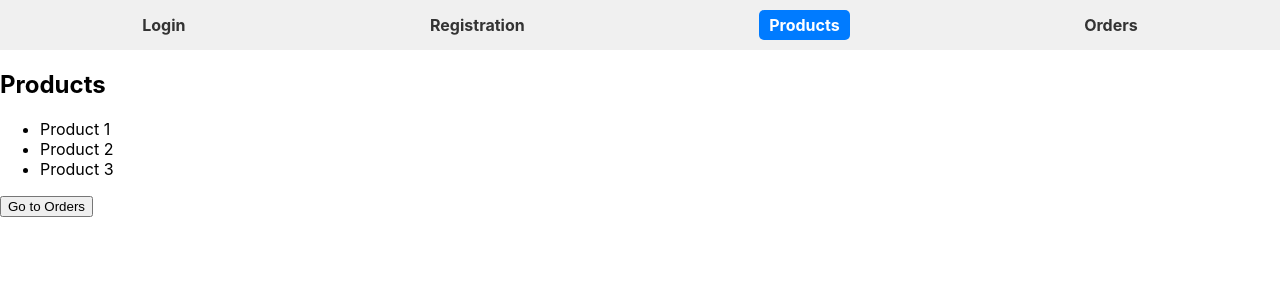
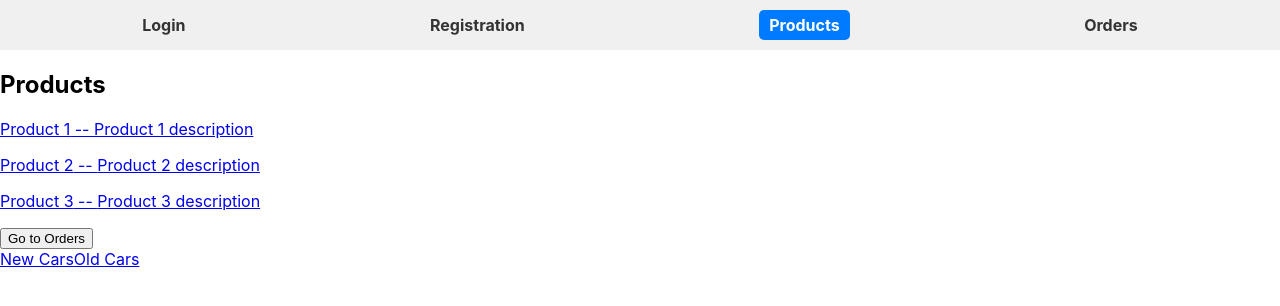
Before and after one commit to CodeCraftersGPT/tileskart3, a React (Create React App) app: page /products in a window 1280 px wide. Shown: the top 306 px of the page. Built offline with nearby package versions, Linux system fonts and the light colour scheme.

Commit message:
react-router-demo

```diff
--- a/src/App.js
+++ b/src/App.js
@@ -20,9 +20,10 @@ import Navigation from './Components/Routing/Navigation';
 import { BrowserRouter as Router, Routes,Route } from 'react-router-dom';
 import Products from './Components/Routing/Products';
 import Orders from './Components/Routing/Orders';
-
-
-
+import ProductDetail from './Components/Routing/ProductDetail';
+import NewCars from './Components/Routing/NewCars';
+import OldCars from './Components/Routing/OldCars';
+import ProtectedComponentWrapper from './Components/Routing/ProtectedComponentWrapper';
 
 
 const employee ={
@@ -47,9 +48,15 @@ function App() {
         <Routes>
           <Route path="/login" element={<Login/>}/>
           <Route path="/registration" element={<Registration/>}/>
-          <Route path="/products" element={<Products/>}/>
-          <Route path="/orders" element={<Orders/>}/>
-
+          <Route path="/products" element={<Products/>}>
+            <Route path="newCars" element={<NewCars/>}/>
+            <Route path="oldCars" element={<OldCars/>}/>
+          </Route>
+          <Route path="/orders" element={ <ProtectedComponentWrapper>
+                <Orders />
+            </ProtectedComponentWrapper>
+}/>
+          <Route path="/product/:id/:name" element={<ProductDetail/>}/>
           <Route path="*" element={<Login/>}/>
 
 
--- /dev/null
+++ b/src/Components/Routing/NewCars.js
@@ -0,0 +1,28 @@
+// define NewCars component with hard coded cars list and display the cars
+
+
+import React from 'react';
+
+function NewCars() {
+
+        // define cars array with id name and price
+        const cars = [
+            { id: 1, name: 'New Car 1', price: 100000 },
+            { id: 2, name: 'New Car 2', price: 200000 },
+            { id: 3, name: 'New Car 3', price: 300000 }
+        ];
+
+        return (
+            <div>
+                <h2>New Cars</h2>
+                {/* display the cars with map */}
+                {cars.map(car => (
+                    <div key={car.id}>
+                        <p>{car.name} -- {car.price}</p>
+                    </div>
+                ))}
+            </div>
+        );
+    }
+
+export default NewCars;
--- /dev/null
+++ b/src/Components/Routing/OldCars.js
@@ -0,0 +1,28 @@
+// define OldCars component with hard coded cars list and display the cars
+
+
+import React from 'react';
+
+function OldCars() {
+
+    // define cars array with id name and price
+    const cars = [
+        { id: 1, name: 'Old Car 1', price: 10000 },
+        { id: 2, name: 'Old Car 2', price: 20000 },
+        { id: 3, name: 'Old Car 3', price: 30000 }
+    ];
+
+    return (
+        <div>
+            <h2>Old Cars</h2>
+            {/* display the cars with map */}
+            {cars.map(car => (
+                <div key={car.id}>
+                    <p>{car.name} -- {car.price}</p>
+                </div>
+            ))}
+        </div>
+    );
+}
+
+export default OldCars;
--- /dev/null
+++ b/src/Components/Routing/ProductDetail.js
@@ -0,0 +1,51 @@
+// define product detail component to display the selected product details
+
+import { useParams,useLocation } from "react-router-dom";
+
+
+ // define product array with id name price and description
+ const products = [
+    { id: 1, name: 'Product 1', price: 100, description: 'Product 1 description', rating: '4.5'},
+    { id: 2, name: 'Product 2', price: 200, description: 'Product 2 description', rating: '4.1' },
+    { id: 3, name: 'Product 3', price: 300, description: 'Product 3 description', rating: '4.3' }
+  ];
+
+function ProductDetail() {
+    // access the id of the product to display
+
+    const { id,name } = useParams();
+
+    // we want to access the query parameter price
+    // const search = window.location.search;
+    const location = useLocation();
+    const params = new URLSearchParams(location.search);
+    const price = params.get('price');
+    const name1 = params.get('name');
+    console.log(price);
+    console.log(name1);
+
+
+
+
+    console.log(id);
+    console.log(name);
+
+
+    const product = products.find(product => product.id === parseInt(id));
+
+
+    return(
+        <div style={{margin:'10px'}}>
+            <h2>Product Details</h2>
+            <p>Product ID: {id}</p>
+            <p>Product Name: {product.name}</p>
+            <p>Product Price: {product.price}</p>
+            <p>Product Description: {product.description}</p>
+            <p>Product Rating: {product.rating}</p>
+
+        </div>
+    )
+
+}
+
+export default ProductDetail;
--- a/src/Components/Routing/Products.js
+++ b/src/Components/Routing/Products.js
@@ -1,10 +1,18 @@
 // define the Products component with hard coded list of products
 
 import React from 'react';
-import { useNavigate } from 'react-router-dom';
+import { useNavigate,Link,Outlet } from 'react-router-dom';
 
 
 function Products() {
+
+  // define product array with id name price and description
+  const products = [
+    { id: 1, name: 'Product 1',price:200,  description: 'Product 1 description' },
+    { id: 2, name: 'Product 2',price:300,  description: 'Product 2 description' },
+    { id: 3, name: 'Product 3',price:400,  description: 'Product 3 description' }
+  ];
+
 
 const navigate = useNavigate();
 
@@ -16,12 +24,23 @@ const navigateToOrders = () => {
   return (
     <div>
       <h2>Products</h2>
-      <ul>
-        <li>Product 1</li>
-        <li>Product 2</li>
-        <li>Product 3</li>
-      </ul>
+      {/* display the products with map */}
+      {products.map(product => (
+        <div key={product.id}>
+           <Link to={`/product/${product.id}/${product.name}?price=${product.price}&name=${product.name}`}>{product.name} -- {product.description}</Link>
+          <p></p>
+        </div>
+      ))}
       <button onClick={navigateToOrders}>Go to Orders</button>
+      <div>
+        {/* define navigation to new cars and old cars */}
+        <Link to="newCars">New Cars</Link>
+        <Link to="oldCars">Old Cars</Link>
+      </div>
+      {/* define outlet to load the newcars and oldcars */}
+      <div>
+       <Outlet/>
+      </div>
     </div>
   );
 }
--- /dev/null
+++ b/src/Components/Routing/ProtectedComponentWrapper.js
@@ -0,0 +1,14 @@
+import { Navigate } from 'react-router-dom';
+
+function ProtectedComponentWrapper({ children }) {
+    const isAuthenticated = true; // replace with your authentication logic
+    // we might fetching token from local storage or cookies
+    // childre in this case is Cart component
+
+    console.log(children);
+    // what is children here?
+
+    return isAuthenticated ? children : <Navigate to="/login" />;
+}
+
+export default ProtectedComponentWrapper;
```
